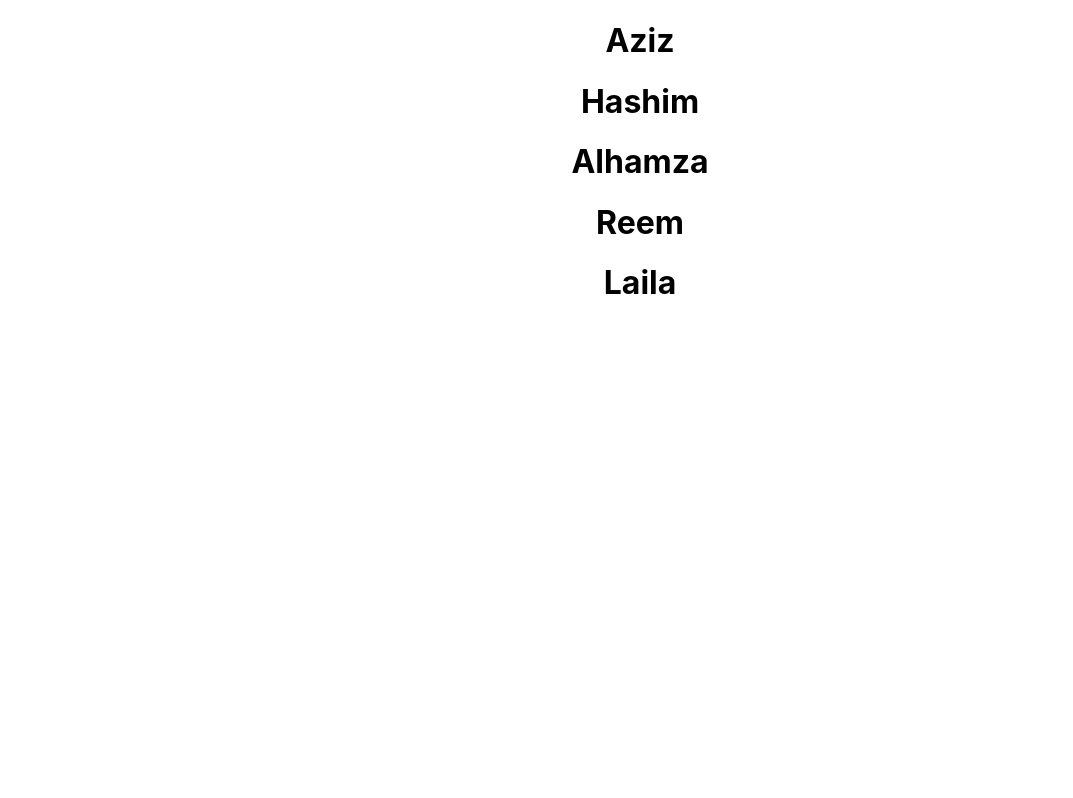
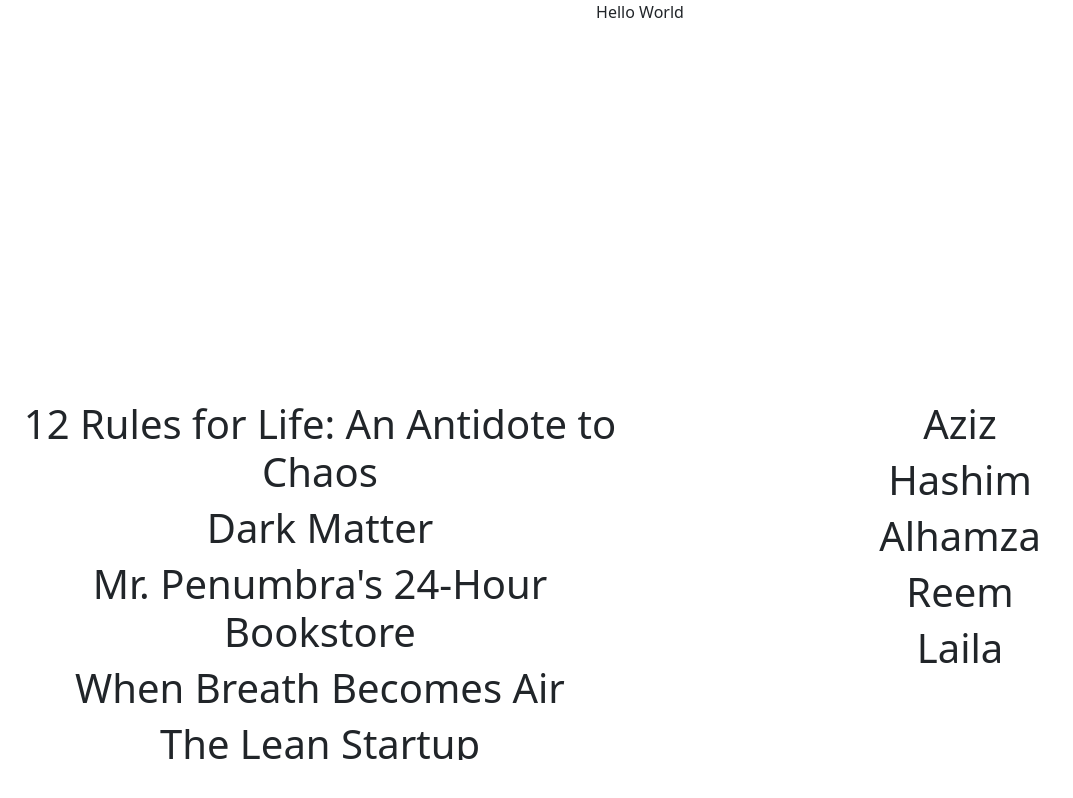
Before and after one commit to Engxli/mini-project, a React (Create React App) app: page / in a window 1280 px wide. Shown: the whole page, without its empty margins (0-1073 px from the left). Built offline with nearby package versions, Linux system fonts and the light colour scheme.

Commit message:
add Home.js , Home.css

```diff
--- a/package.json
+++ b/package.json
@@ -6,9 +6,11 @@
     "@testing-library/jest-dom": "^5.16.1",
     "@testing-library/react": "^12.1.2",
     "@testing-library/user-event": "^13.5.0",
+    "bootstrap": "^5.1.3",
     "mobx": "^6.3.13",
     "mobx-react": "^7.2.1",
     "react": "^17.0.2",
+    "react-bootstrap": "^2.1.1",
     "react-dom": "^17.0.2",
     "react-router-dom": "^6.2.1",
     "react-scripts": "5.0.0",
--- a/src/App.css
+++ b/src/App.css
@@ -1,3 +1,12 @@
+:root {
+  --color-one: #cb997e;
+  --color-two: #ddbea9;
+  --color-three: #ffe8d6;
+  --color-four: #b7b7a4;
+  --color-five: #a5a58d;
+  --color-six: #6b705c;
+}
+
 .App {
   text-align: center;
 }
--- a/src/App.js
+++ b/src/App.js
@@ -1,10 +1,10 @@
 import "./App.css";
-import MembersList from "./Components/MembersList";
+import Home from "./Components/Home";
 
 function App() {
   return (
     <div className="App">
-      <MembersList />
+      <Home />
     </div>
   );
 }
--- /dev/null
+++ b/src/Components/BookItem.js
@@ -0,0 +1,11 @@
+import React from "react";
+
+const BookItem = ({ book }) => {
+  return (
+    <div>
+      <h1> {book.title}</h1>
+    </div>
+  );
+};
+
+export default BookItem;
--- /dev/null
+++ b/src/Components/BooksList.js
@@ -0,0 +1,10 @@
+import React from "react";
+import bookStore from "../Stores/bookStore";
+import BookItem from "./BookItem";
+
+const BooksList = () => {
+  const books = bookStore.books.map((book) => <BookItem book={book} />);
+  return <div>{books}</div>;
+};
+
+export default BooksList;
--- /dev/null
+++ b/src/Components/Home.js
@@ -0,0 +1,20 @@
+import React from "react";
+import MembersList from "./MembersList";
+import BookList from "./BooksList";
+import "../Style/Home.css";
+
+const Home = () => {
+  return (
+    <div className="home">
+      <div className="info">Hello World</div>
+      <div className="memebers-list">
+        <MembersList />
+      </div>
+      <div className="books-list">
+        <BookList />
+      </div>
+    </div>
+  );
+};
+
+export default Home;
--- /dev/null
+++ b/src/Style/Home.css
@@ -0,0 +1,23 @@
+.home {
+  height: 100vh;
+  display: grid;
+  grid-template-columns: 50vw 50vw;
+  grid-template-rows: 50vh 50vh;
+  grid-template-areas: "info info" "bookslist memberslist";
+}
+
+.members-list {
+  grid-area: memberslist;
+  height: 90%;
+  overflow: auto;
+}
+
+.books-list {
+  grid-area: bookslist;
+  height: 90%;
+  overflow: auto;
+}
+
+.info {
+  grid-area: info;
+}
```
Also changed, not shown: src/index.js (+7 -6 lines), 1 other file (tests, documents, lock files or other folders).
